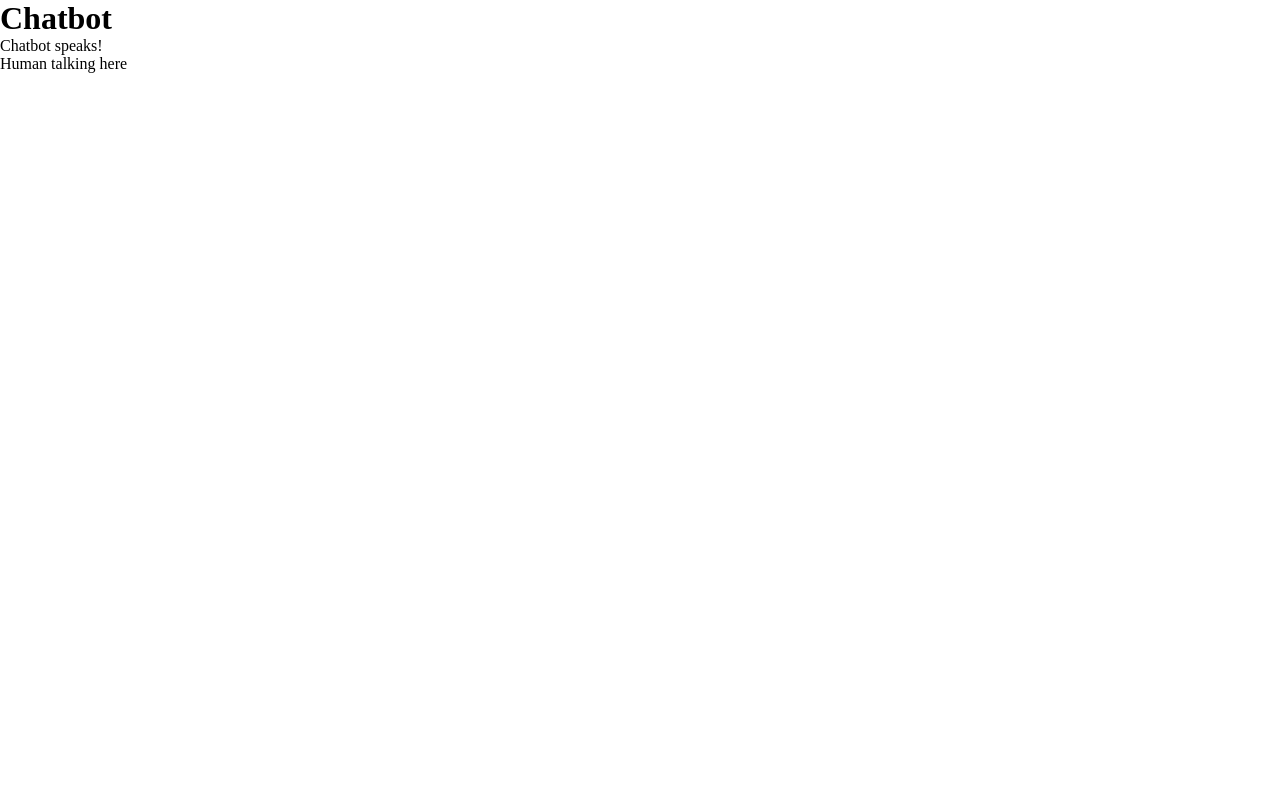
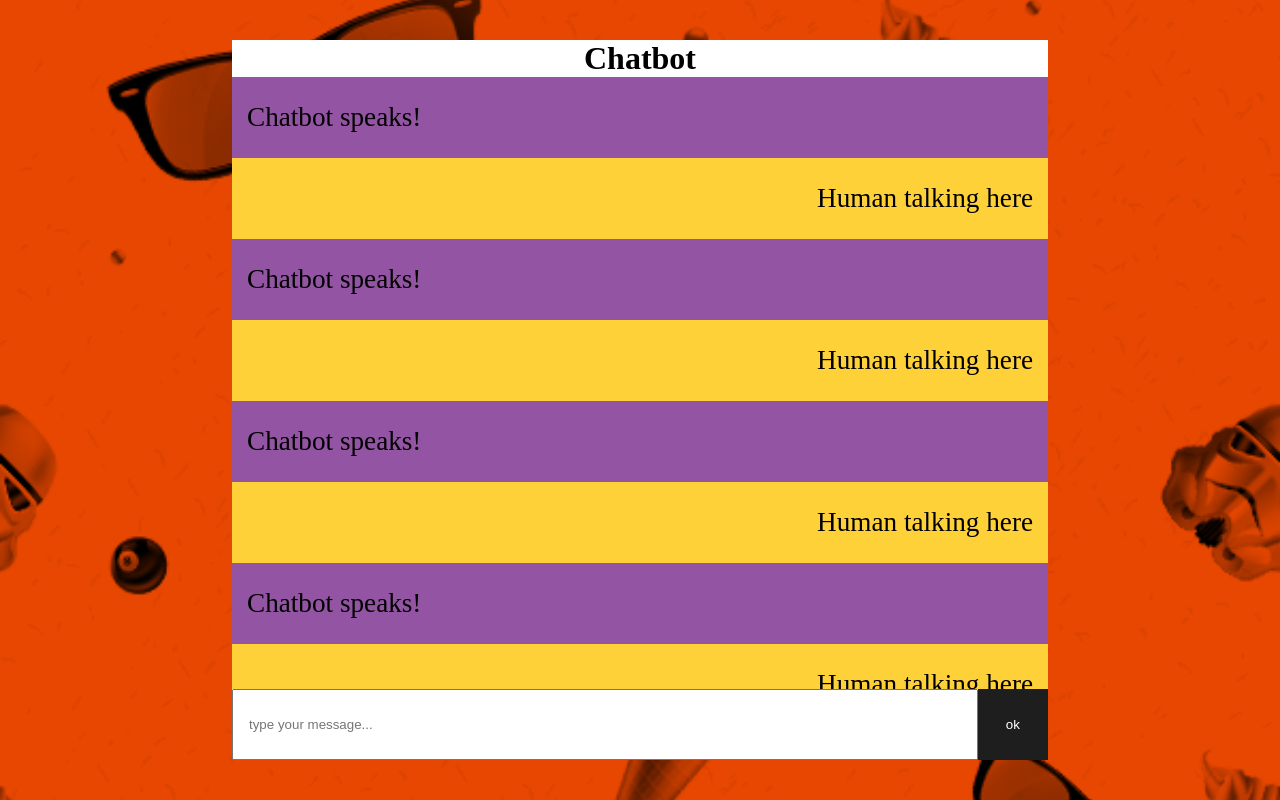
Before and after one commit to auleki/chatbot, a plain HTML site: page index.html in a window 1280 px wide. Drawn offline with Linux system fonts and the light colour scheme.

Commit message:
chat layout set

```diff
--- a/assets/css/style.sass
+++ b/assets/css/style.sass
@@ -2,4 +2,69 @@
     padding: 0
     margin: 0
 
+
+
+$white: #ffffff
+$dark: #1f1e1e
 // body
+
+body
+    height: 100vh
+    // background: url('../assets/images/hodgepodge.png')fixed center no-repeat
+    background: url('/assets/images/hodgepodge.png')fixed center no-repeat
+    // background-color: #333
+    width: 100%
+    background-size: cover
+    display: flex
+    justify-content: center
+    align-items: center
+
+
+
+.chat-box
+    background-color: #fff
+    height: 45rem
+    position: relative
+    overflow-y: hidden
+    width: 51rem
+    .nav
+        text-align: center
+    .messages
+        height: 100%
+        overflow: scroll
+        display: block
+        div
+            padding: 25px 15px
+            font-size: 1.7rem
+            // background-color: #5e3
+        #bot
+            background-color: #9354a3
+        #user
+            text-align: right
+            background-color: #ffd139
+
+    .reply
+        // background-color: $dark
+        position: absolute
+        bottom: 0
+        width: 100%
+        padding: 1rem 0 0
+        display: flex
+        input
+            // height: 100%
+            padding: 25px 15px
+            width: 100%
+        .icon
+            padding: .2rem
+            height: 100%
+            background-color: $dark
+            button
+                color: $white
+                background-color: inherit
+                padding: 25px
+                border: none
+                outline: none
+                cursor: pointer
+                &:hover, &:active
+                    background-color: $white
+                    color: $dark
--- a/index.html
+++ b/index.html
@@ -13,14 +13,72 @@
                 <div class="nav">
                     <h1>Chatbot</h1>
                 </div>
-                <div id="bot" class="bot">
-                    <span class="bot-response">Chatbot speaks!</span>
+                <div class="messages">
+
+                    <div id="bot" class="bot">
+                        <span class="bot-response">Chatbot speaks!</span>
+                    </div>
+
+                    <div id="user" class="user">
+                        <span class="user-response">Human talking here</span>
+                    </div>
+                    <div id="bot" class="bot">
+                        <span class="bot-response">Chatbot speaks!</span>
+                    </div>
+
+                    <div id="user" class="user">
+                        <span class="user-response">Human talking here</span>
+                    </div>
+                    <div id="bot" class="bot">
+                        <span class="bot-response">Chatbot speaks!</span>
+                    </div>
+
+                    <div id="user" class="user">
+                        <span class="user-response">Human talking here</span>
+                    </div>
+                    <div id="bot" class="bot">
+                        <span class="bot-response">Chatbot speaks!</span>
+                    </div>
+
+                    <div id="user" class="user">
+                        <span class="user-response">Human talking here</span>
+                    </div>
+                    <div id="bot" class="bot">
+                        <span class="bot-response">Chatbot speaks!</span>
+                    </div>
+
+                    <div id="user" class="user">
+                        <span class="user-response">Human talking here</span>
+                    </div>
+                    <div id="bot" class="bot">
+                        <span class="bot-response">Chatbot speaks!</span>
+                    </div>
+
+                    <div id="user" class="user">
+                        <span class="user-response">Human talking here</span>
+                    </div>
+                    <div id="bot" class="bot">
+                        <span class="bot-response">Chatbot speaks!</span>
+                    </div>
+
+                    <div id="user" class="user">
+                        <span class="user-response">Human talking here</span>
+                    </div>
+                    <div id="bot" class="bot">
+                        <span class="bot-response">Chatbot speaks!</span>
+                    </div>
+
+                    <div id="user" class="user">
+                        <span class="user-response">Human talking here</span>
+                    </div>
                 </div>
 
-                <div id="user" class="user">
-                    <span class="user-response">Human talking here</span>
+                <div class="reply">
+                    <input type="text" placeholder="type your message...">
+                    <div class="icon">
+                        <button>ok</button>
+                    </div>
                 </div>
-
 
             </div>
         </div>
```
Also changed, not shown: assets/css/style.css, assets/images/asteroids.jpg (added), assets/images/hodgepodge.png (added), assets/images/retro-furnish.png (added), 1 other file.
